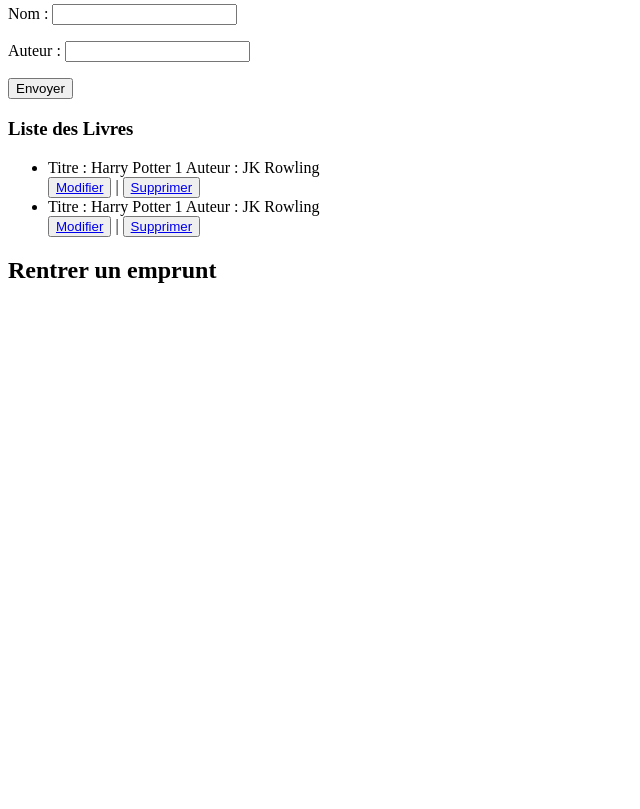
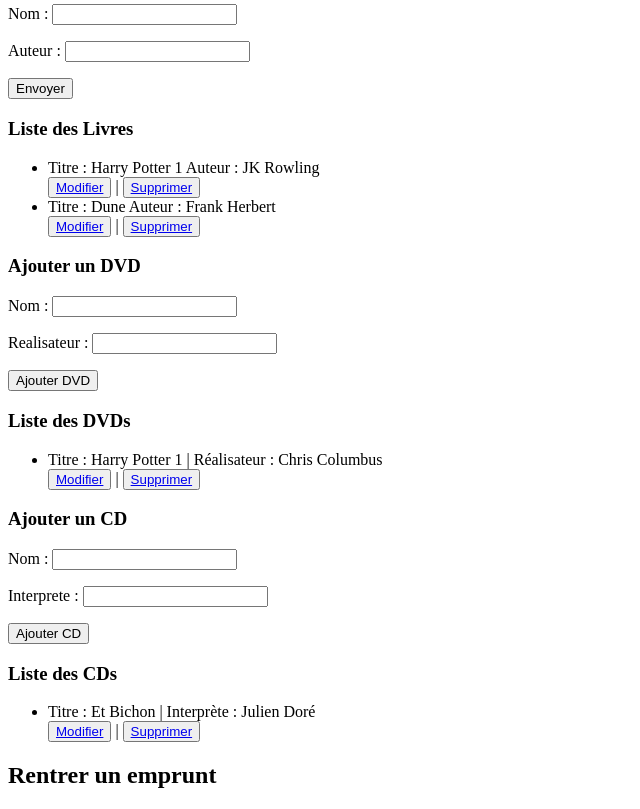
Before and after one commit to yopyKO/mediatheque, a Django app: page /accueil/ in a window 1280 px wide. Shown: the part 298-1107 px from the top of the page, without its empty margins (0-640 px from the left). Before the commit the page ends 581 px from the top, so only its background shows below. Run offline with Django 5.2, Linux system fonts and the light colour scheme; a user stored in the database is signed in; data comes from the database, SQL or seed files in the repository; both versions use the stored data as it was after the commit.

Commit message:
add cd dvd

```diff
--- a/mediatheque/auth_app/Templates/accueil.html
+++ b/mediatheque/auth_app/Templates/accueil.html
@@ -26,11 +26,6 @@
                 <form action="" method="post" action="" novalidate>
                     {% csrf_token %}
                     {{ CreationLivre.as_p }}
-                    {% if CreationLivre.errors %}
-                        <div class="errors">
-                            {{ CreationLivre.errors }}
-                        </div>
-                    {% endif %}
                     <input type="submit" value="Envoyer">
                 </form>
                 <h3>Liste des Livres</h3>
@@ -47,8 +42,48 @@
                     {% endfor %}
                </ul>
             </div>
-            <div></div>
-            <div></div>
+            <div>
+                <h3>Ajouter un DVD</h3>
+                <form method="post">
+                    {% csrf_token %}
+                    {{ CreationDvd.as_p }}
+                    <input type="submit" value="Ajouter DVD">
+                </form>
+                <h3>Liste des DVDs</h3>
+                <ul>
+                    {% for dvd in Dvds %}
+                        <li>
+                            Titre : {{ dvd.nom }} | Réalisateur : {{ dvd.realisateur }}
+                            <br>
+                            <button><a href="{% url 'modifier_dvd' dvd.id %}">Modifier</a></button> |
+                            <button><a href="{% url 'supprimer_dvd' dvd.id %}">Supprimer</a></button>
+                        </li>
+                    {% empty %}
+                        <li>Aucun DVD ajouté.</li>
+                    {% endfor %}
+                </ul>
+            </div>
+            <div>
+                <h3>Ajouter un CD</h3>
+                <form method="post">
+                    {% csrf_token %}
+                    {{ CreationCd.as_p }}
+                    <input type="submit" value="Ajouter CD">
+                </form>
+                <h3>Liste des CDs</h3>
+                <ul>
+                    {% for cd in Cds %}
+                        <li>
+                            Titre : {{ cd.nom }} | Interprète : {{ cd.interprete }}
+                            <br>
+                            <button><a href="{% url 'modifier_cd' cd.id %}">Modifier</a></button> |
+                            <button><a href="{% url 'supprimer_cd' cd.id %}">Supprimer</a></button>
+                        </li>
+                    {% empty %}
+                        <li>Aucun CD ajouté.</li>
+                    {% endfor %}
+                </ul>
+            </div>
         </div>
         <div>
             <h2>Rentrer un emprunt</h2>
--- a/mediatheque/auth_app/forms.py
+++ b/mediatheque/auth_app/forms.py
@@ -16,8 +16,3 @@
     )
     class Meta(UserCreationForm.Meta):
         fields = UserCreationForm.Meta.fields + ("password1", "password2")
-
-class CreationLivreForm(forms.ModelForm):
-    class Meta:
-        model = Livre
-        fields = ['nom', 'auteur']
--- a/mediatheque/auth_app/views.py
+++ b/mediatheque/auth_app/views.py
@@ -1,9 +1,10 @@
 from django.shortcuts import render, redirect, get_object_or_404
-from .forms import CustomUserCreationForm, CreationLivreForm
 from django.contrib.auth import login, authenticate, logout
 from django.contrib import messages
 from django.contrib.auth.decorators import login_required
-from auth_app.models import Livre
+from medias.models import Livre, Dvd, Cd
+from medias.forms import CreationLivreForm, CreationDvdForm, CreationCdForm
+from .forms import CustomUserCreationForm
 
 
 # Create your views here
@@ -32,15 +33,38 @@
 @login_required
 def accueil(request):
     if request.method =='POST':
-        form = CreationLivreForm(request.POST)
-        if form.is_valid():
+        livre_form = CreationLivreForm(request.POST)
+        dvd_form = CreationDvdForm(request.POST)
+        cd_form = CreationCdForm(request.POST)
+
+        if livre_form.is_valid():
             form.save()
             return redirect('accueil')
+
+        if dvd_form.is_valid():
+            dvd_form.save()
+            return redirect('accueil')
+
+        if cd_form.is_valid():
+            cd_form.save()
+            return redirect('accueil')
     else:
-        form = CreationLivreForm()
+        livre_form = CreationLivreForm()
+        dvd_form = CreationDvdForm()
+        cd_form = CreationCdForm()
 
-    Livres = Livre.objects.all()
-    return render(request, 'accueil.html',{'CreationLivre':form, 'Livres': Livres})
+    livres = Livre.objects.all()
+    dvds = Dvd.objects.all()
+    cds = Cd.objects.all()
+
+    return render(request, 'accueil.html',{
+        'CreationLivre': livre_form,
+        'CreationDvd': dvd_form,
+        'CreationCd': cd_form,
+        'Livres': livres,
+        'Dvds': dvds,
+        'Cds': cds
+        })
 
 def deconnexion(request):
     logout(request)
@@ -70,7 +94,63 @@
 
     return render(request, 'supprimer_livre.html', {'livre': livre})
 
+# Modifier un DVD
+@login_required
+def modifier_dvd(request, dvd_id):
+    dvd = get_object_or_404(Dvd, id=dvd_id)
+    if request.method == 'POST':
+        form = CreationDvdForm(request.POST, instance=dvd)
+        if form.is_valid():
+            form.save()
+            return redirect('accueil')
+    else:
+        form = CreationDvdForm(instance=dvd)
+
+    return render(request, 'modifier_dvd.html', {'form': form, 'livre': dvd})
+
+# Supprimer un DVD
+@login_required
+def supprimer_dvd(request, dvd_id):
+    dvd = get_object_or_404(Dvd, id=dvd_id)
+    if request.method == 'POST':
+        dvd.delete()
+        return redirect('accueil')
+
+    return render(request, 'supprimer_dvd.html', {'dvd': dvd})
+
+# Modifier un CD
+@login_required
+def modifier_cd(request, cd_id):
+    cd = get_object_or_404(Cd, id=cd_id)
+    if request.method == 'POST':
+        form = CreationCdForm(request.POST, instance=cd)
+        if form.is_valid():
+            form.save()
+            return redirect('accueil')
+    else:
+        form = CreationCdForm(instance=cd)
+
+    return render(request, 'modifier_cd.html', {'form': form, 'livre': cd})
+
+# Supprimer un CD
+@login_required
+def supprimer_cd(request, cd_id):
+    cd = get_object_or_404(Cd, id=cd_id)
+    if request.method == 'POST':  # Confirmation avant suppression
+        cd.delete()
+        return redirect('accueil')
+
+    return render(request, 'supprimer_dvd.html', {'dvd': cd})
+
 
 def liste_livres_publique(request):
     Livres = Livre.objects.all()
     return render(request, 'liste_livres_publique.html',{'Livres':Livres})
+
+def liste_cds_publique(request):
+    Cds = Cd.objects.all()
+    return render(request,'liste_cds_publique.html',{'Cds':Cds})
+
+def liste_dvds_publique(request):
+    Dvds = Dvd.objects.all()
+    return render(request,'liste_dvds_publique.html',{'Dvds':Dvds})
--- /dev/null
+++ b/mediatheque/medias/forms.py
@@ -0,0 +1,17 @@
+from django import forms
+from medias.models import Livre, Dvd, Cd
+
+class CreationLivreForm(forms.ModelForm):
+    class Meta:
+        model = Livre
+        fields = ['nom', 'auteur']
+
+class CreationDvdForm(forms.ModelForm):
+    class Meta:
+        model = Dvd
+        fields = ['nom', 'realisateur']
+
+class CreationCdForm(forms.ModelForm):
+    class Meta:
+        model = Cd
+        fields = ['nom', 'interprete']
--- a/mediatheque/medias/models.py
+++ b/mediatheque/medias/models.py
@@ -1,60 +1,51 @@
 from django.db import models
 
-class Medias():
-    name =  models.fields.CharField(max_length=150)
-    dateEmprunt = models.DateField(null=True, blank=True)
+class Media(models.Model):
+    nom =  models.CharField(max_length=150)
+    date_emprunt = models.DateField(null=True, blank=True)
     disponible = models.BooleanField(default=True)
-    emprunteur = models.fields.CharField(max_length=150)
+    emprunteur = models.CharField(max_length=150)
 
-    def __init__(self, name, dateEmprunt, disponible, emprunteur):
-        self.name = name
-        self.dateEmprunt = dateEmprunt
-        self.disponible = disponible
-        self.emprunteur = emprunteur
+    def emprunter(self, emprunteur):
+        #Méthode pour emprunter un média
+        if self.disponible:
+            self.disponible = False
+            self.emprunteur = emprunteur
+            self.date_emprunt = models.DateField(auto_now=True)  # Met à jour la date d'emprunt
+            self.save()
+            print(f"{self.nom} a été emprunté par {emprunteur}.")
+        else:
+            print(f"{self.nom} n'est pas disponible pour l'emprunt.")
 
-    def description(self):
-        return f"{self.name} emprunté le, {self.dateEmprunt} - Disponible : {self.disponible} | Emprunteur : {self.emprunteur}"
+    def rendre(self):
+        #Méthode pour rendre un média
+        if not self.disponible:
+            print(f"{self.nom} a été rendu par {self.emprunteur}.")
+            self.disponible = True
+            self.emprunteur = None
+            self.date_emprunt = None
+            self.save()
+        else:
+            print(f"{self.nom} est déjà disponible.")
 
-class Livre(Medias):
-    auteur = models.fields.CharField(max_length=150)
+    def __str__(self):
+        return self.nom
 
-    def __init__(self, name, dateEmprunt, disponible, emprunteur, auteur):
-        # Appel du constructeur de la classe parente
-        super().__init__(name, dateEmprunt, disponible, emprunteur)
-        self.auteur = auteur
+class Livre(Media):
+    auteur = models.CharField(max_length=150)
 
-    def description(self):
-        base_description = super().description()  # Appelle la méthode description de Medias
-        return f" - Auteur : {self.auteur} | {base_description}"
-
-    def lecture(self):
-        print("Livre de " + self.auteur)
-
-class Dvd(Medias):
-    réalisateur= models.fields.CharField(max_length=150)
-
-    def __init__(self, titre, réalisateur, dateEmprunt, disponible, emprunteur):
-        self.titre = titre
-        self.réalisateur = réalisateur
-        self.dateEmprunt = dateEmprunt
-        self.disponible = disponible
-        self.emprunteur = emprunteur
-
-    def description(self):
-        return self.titre + " de " + self.réalisateur + ", emprunté le " + self.dateEmprunt + " par " + self.emprunteur
-
-Dvd1 = Dvd('Interstellar', 'Chrisopher Nolan', '25/12/2024', 'non', 'George Dupont')
-
-class Cd(Medias):
-    interprete= models.fields.CharField(max_length=150)
+    def __str__(self):
+        return f"Livre: {self.nom}, Auteur: {self.auteur}"
 
 
-    def __init__(self, titre, interprete, dateEmprunt, disponible, emprunteur):
-        self.titre = titre
-        self.interprete = interprete
-        self.dateEmprunt = dateEmprunt
-        self.disponible = disponible
-        self.emprunteur = emprunteur
+class Dvd(Media):
+    realisateur= models.CharField(max_length=150)
 
-    def description(self):
-        return self.titre + " de " + self.interprete + ", emprunté le " + self.dateEmprunt + " par " + self.emprunteur
+    def __str__(self):
+        return f"Dvd: {self.nom}, Réalisateur: {self.realisateur}"
+
+class Cd(Media):
+    interprete= models.CharField(max_length=150)
+
+    def __str__(self):
+        return f"Cd: {self.nom}, Interprete: {self.interprete}"
--- a/mediatheque/mediatheque/urls.py
+++ b/mediatheque/mediatheque/urls.py
@@ -24,7 +24,13 @@
     path('accueil/', views.accueil, name='accueil'),
     path('deconnexion/', views.deconnexion, name='deconnexion'),
     path('admin/', admin.site.urls),
+    path('liste-livres/', views.liste_livres_publique, name='liste_livres_publique'),
     path('modifier-livre/<int:livre_id>/', views.modifier_livre, name='modifier_livre'),
     path('supprimer-livre/<int:livre_id>/', views.supprimer_livre, name='supprimer_livre'),
-    path('liste-livres/', views.liste_livres_publique, name='liste_livres_publique'),
+    path('liste-dvds/', views.liste_dvds_publique, name='liste_dvds_publique'),
+    path('modifier-dvd/<int:dvd_id>/', views.modifier_dvd, name='modifier_dvd'),
+    path('supprimer-dvd/<int:dvd_id>/', views.supprimer_dvd, name='supprimer_dvd'),
+    path('liste-cds/', views.liste_cds_publique, name='liste_cds_publique'),
+    path('modifier-cd/<int:cd_id>/', views.modifier_cd, name='modifier_cd'),
+    path('supprimer-cd/<int:cd_id>/', views.supprimer_cd, name='supprimer_cd'),
 ]
```
Also changed, not shown: mediatheque/auth_app/Templates/connexion.html (+3 -13 lines), mediatheque/auth_app/Templates/liste_cds_publique.html (added, +21 -0 lines), mediatheque/auth_app/Templates/liste_dvds_publique.html (added, +21 -0 lines), mediatheque/auth_app/Templates/modifier_dvd.html (added, +17 -0 lines), mediatheque/auth_app/Templates/supprimer_cd.html (added, +17 -0 lines), mediatheque/auth_app/Templates/supprimer_dvd.html (added, +17 -0 lines), mediatheque/auth_app/Templates/modifier_cd.html (added), mediatheque/db.sqlite3, mediatheque/medias/migrations/0001_initial.py (added).
